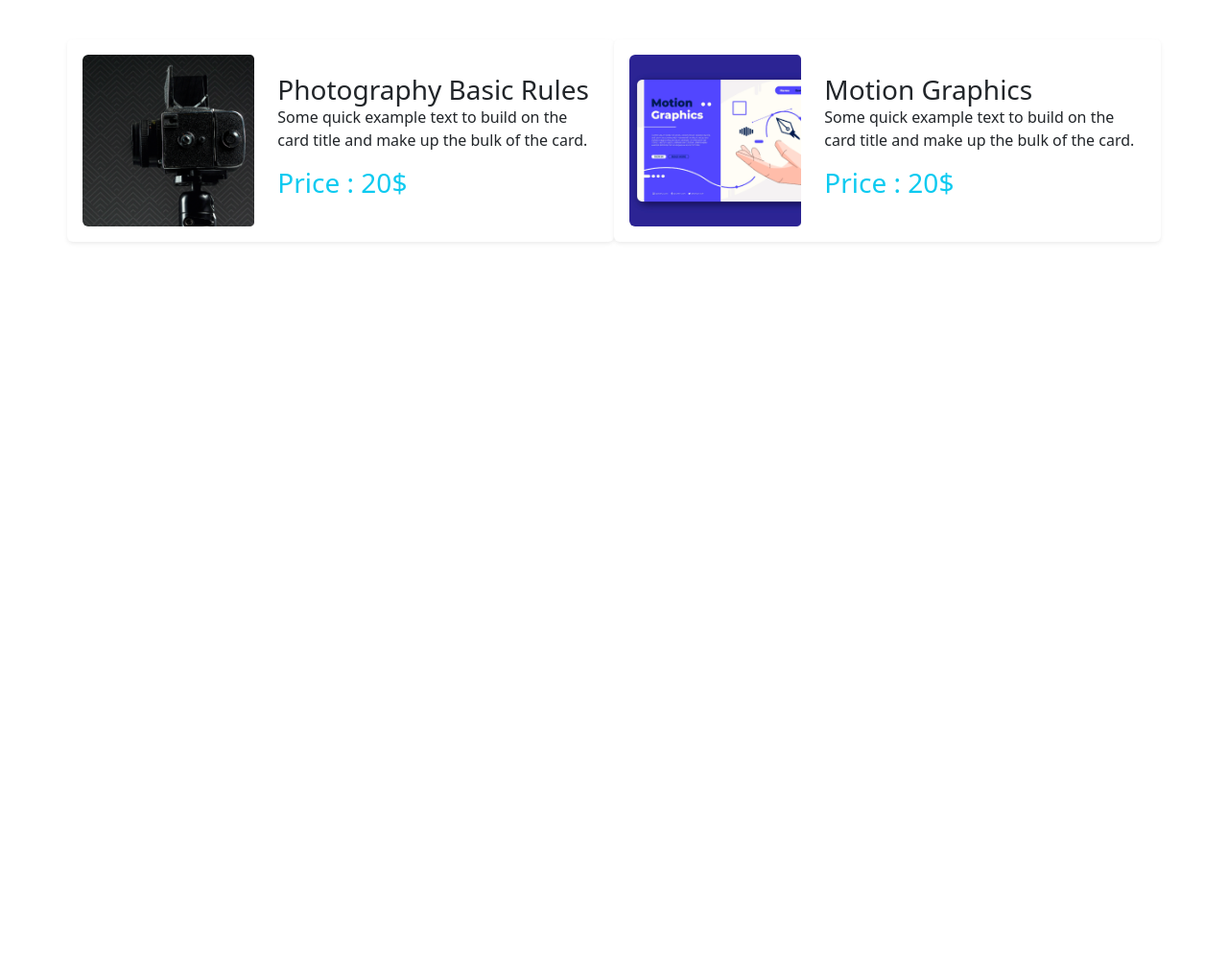
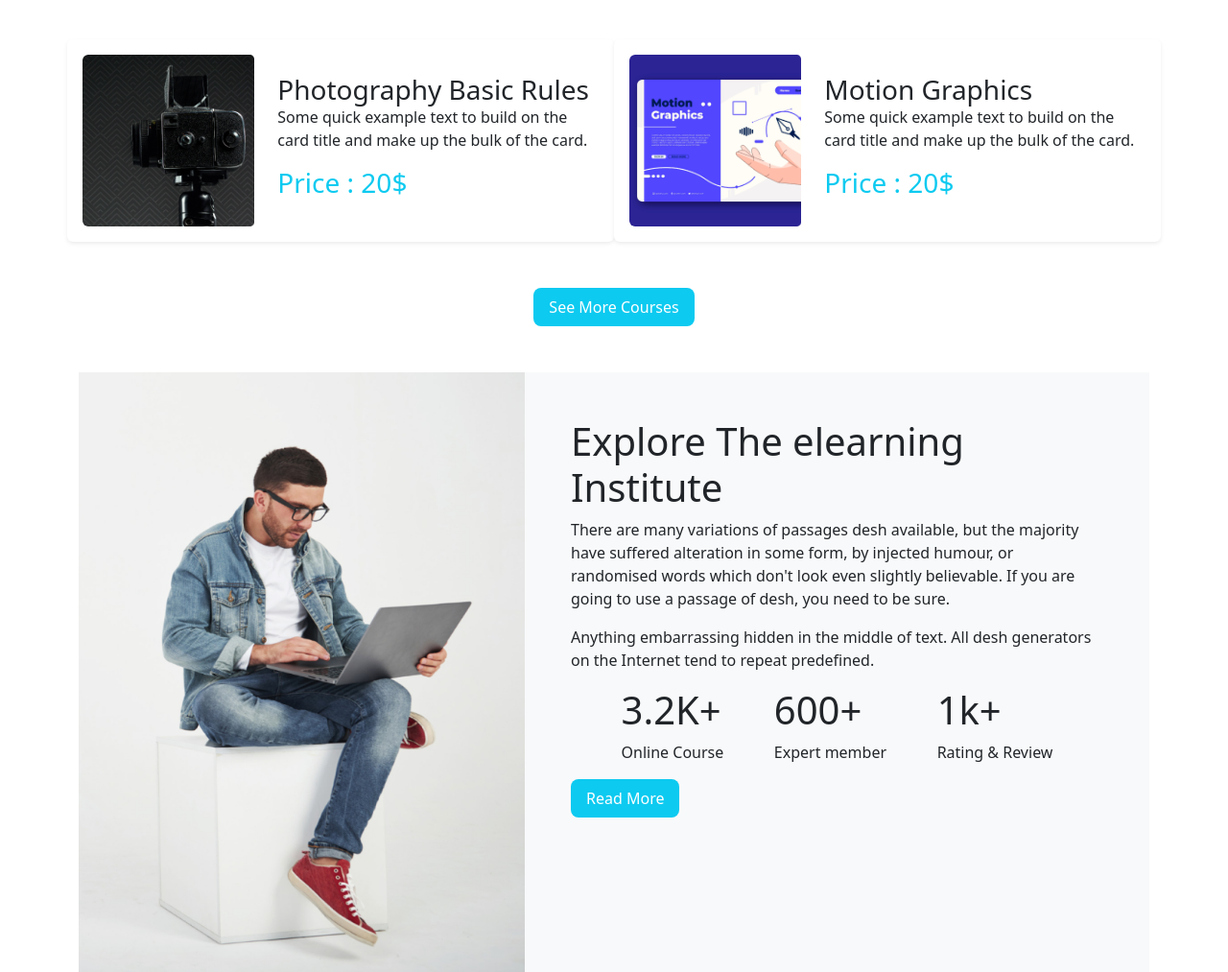
Before and after one commit to SalamunHasan69/Assignment-3, a plain HTML site: page index.html in a window 1280 px wide. Shown: the part 1526-2539 px from the top of the page at 96% size. Before the commit the page ends 1826 px from the top, so only its background shows below. Drawn offline with nearby package versions, Linux system fonts and the light colour scheme.

Commit message:
added Explore The elearning Institute

```diff
--- a/index.html
+++ b/index.html
@@ -76,7 +76,7 @@
       readable content of a page when looking at its layout.</p>
   </section>
   <section class="container mt-5">
-    <div class="row row-cols-1 row-cols-md-2 g-4">
+    <div class="row row-cols-1 row-cols-md-2 g-4 mb-0">
       <div class="row g-0 shadow-sm p-3 mb-5 bg-body rounded">
         <div class="col-md-4 d-flex justify-content-center">
           <img src="./images/course/course-1.png" class="img-fluid rounded-start" alt="...">
@@ -156,7 +156,54 @@
         </div>
       </div>
     </div>
+    <div class="d-flex justify-content-center mb-5">
+      <button class="bg-info text-white rounded-3 px-3 py-2 border border-0">
+        See More Courses
+      </button>
+    </div>
   </section>
+  <section class="container">
+    <div class="row g-0">
+      <div class="col-5">
+        <img class="img-fluid" src="./images/working.png" alt="">
+      </div>
+      <div class="col-7 bg-light px-5 py-5">
+        <div>
+          <h1>Explore The elearning
+            Institute</h1>
+          <p class="d-flex justify-content-center">There are many variations of passages desh
+            available, but
+            the
+            majority have suffered alteration in some form, by injected humour, or
+            randomised words which don't look even slightly believable. If you are going
+            to use a passage of desh, you need to be sure.</p>
+          <p class="d-flex justify-content-center">Anything embarrassing hidden in the middle of text.
+            All
+            desh
+            generators on the Internet tend to repeat predefined.</p>
+        </div>
+        <div class="d-flex justify-content-evenly">
+          <div>
+            <h1>3.2K+</h1>
+            <p>Online Course</p>
+          </div>
+          <div>
+            <h1>600+</h1>
+            <p>Expert member</p>
+          </div>
+          <div>
+            <h1>1k+</h1>
+            <p>Rating & Review</p>
+          </div>
+        </div>
+        <button class="bg-info text-white rounded-3 px-3 py-2 border border-0">
+          Read More
+        </button>
+      </div>
+    </div>
+
+  </section>
+
   <!-- Main end -->
 
   <script src="https://cdn.jsdelivr.net/npm/bootstrap@5.2.0/dist/js/bootstrap.bundle.min.js"
```
